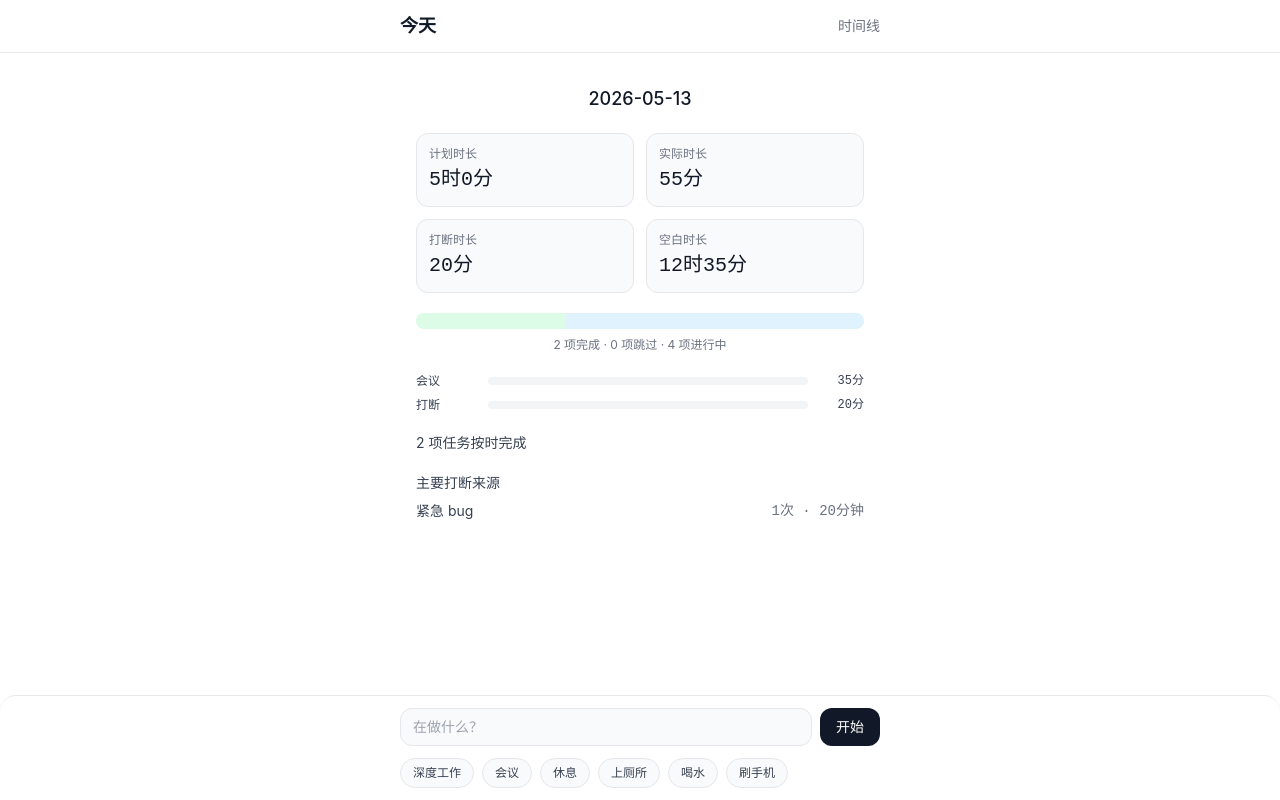
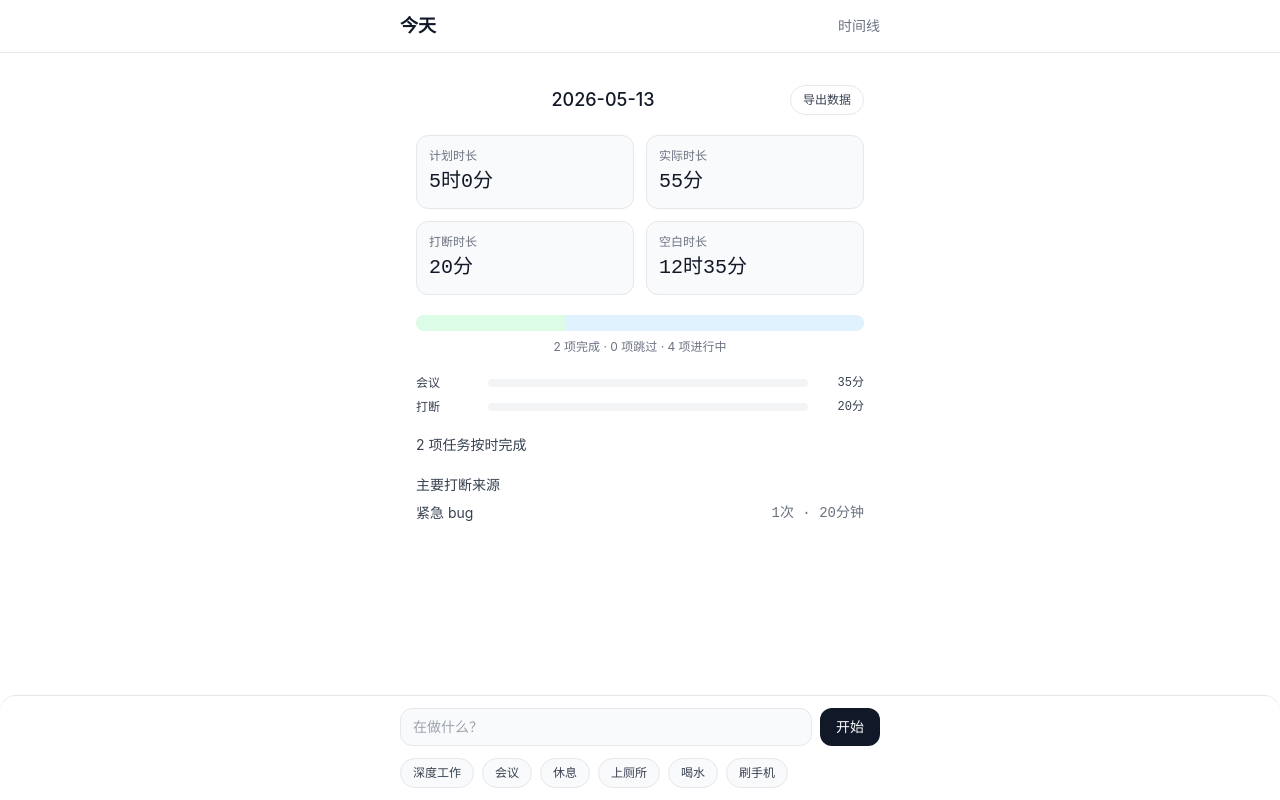
Before and after one commit to S0-h4rd/shigan, a React (Vite) app: page / in a window 1280 px wide. Both pictures are taken after a click on the button "报告". Built offline with nearby package versions, Linux system fonts and the light colour scheme.

Commit message:
feat: integrate ExportButton into ReportView

```diff
--- a/src/components/ReportView.tsx
+++ b/src/components/ReportView.tsx
@@ -1,6 +1,7 @@
 import { useMemo } from 'react'
 import type { DaySchedule, Task } from '@/types'
 import { generateTimeInsight } from '@/core/report'
+import ExportButton from './ExportButton'
 
 const HOUR_HEIGHT = 80
 const START_HOUR = 6
@@ -162,9 +163,12 @@ export default function ReportView({ schedule }: ReportViewProps) {
   return (
     <div className="w-full max-w-[480px] mx-auto px-4 py-4 space-y-5">
       {/* Date title */}
-      <h2 className="text-lg font-medium text-text-primary text-center">
-        {schedule.date}
-      </h2>
+      <div className="flex items-center justify-between">
+        <h2 className="text-lg font-medium text-text-primary text-center flex-1">
+          {schedule.date}
+        </h2>
+        <ExportButton schedule={schedule} />
+      </div>
 
       {/* Metric cards 2x2 grid */}
       <div className="grid grid-cols-2 gap-3">
```
Also changed, not shown: 1 other file (tests, documents, lock files or other folders).
